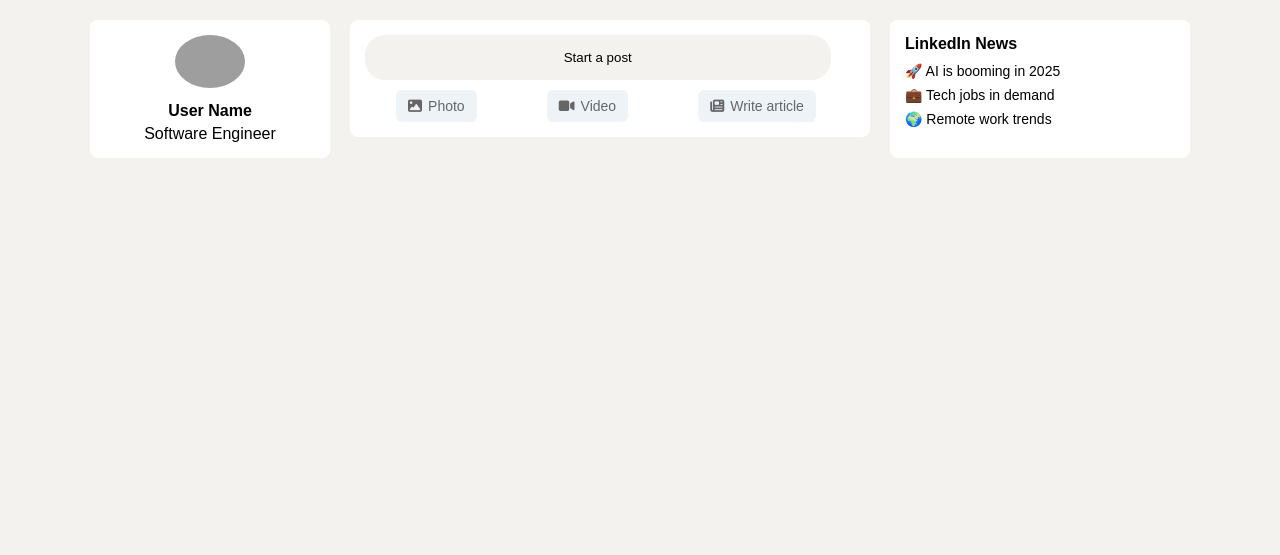
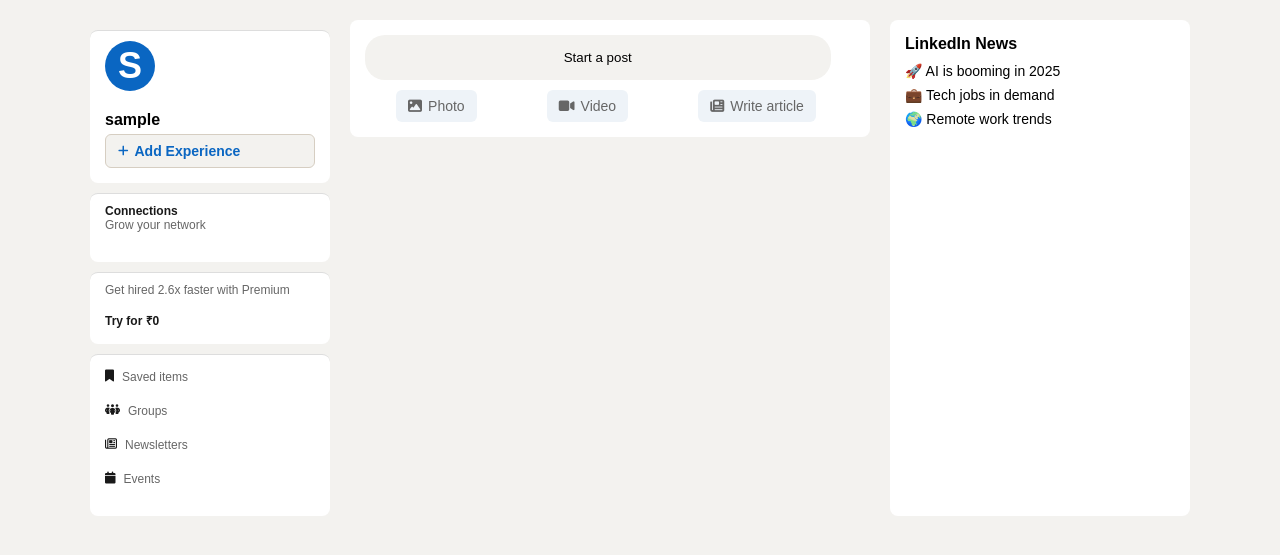
Before and after one commit to laxmansingh2397/LinkedIn-Clone_Django, a Django app: page /home/ in a window 1280 px wide. Shown: the part 72-627 px from the top of the page. Run offline with Django 5.2, Linux system fonts and the light colour scheme; the visitor is signed in with stand-in values (Sample User, id 1); data that the repository does not hold is empty; grey boxes are pictures that could not be loaded.

Commit message:
Added one feature of add experience on ui

```diff
--- a/main/forms.py
+++ b/main/forms.py
@@ -1,5 +1,5 @@
 from django import forms
-from .models import Post
+from .models import Post, Experience
 
 
 class PostForm(forms.ModelForm):
@@ -7,9 +7,35 @@ class PostForm(forms.ModelForm):
         model = Post
         fields = ['title', 'content', 'image', 'video', 'url']
         widgets = {
-            'content' : forms.Textarea(attrs={
+            'content': forms.Textarea(attrs={
                 'placeholder': "What do you want to talk about?",
                 'rows': 3,
                 'class': 'form-control'
             })
         }
+
+
+class ExperienceForm(forms.ModelForm):
+    class Meta:
+        model = Experience
+        fields = [
+            "title",
+            "employment_type",
+            "company",
+            "start_date",
+            "end_date",
+            "location",
+            "location_type",
+            "description",
+            "profile_headline",
+            "where_found",
+            "skills",
+            "media",
+        ]
+
+        widgets = {
+            "start_date": forms.DateInput(attrs={"type": "date"}),
+            "end_date": forms.DateInput(attrs={"type": "date"}),
+            "description": forms.Textarea(attrs={"rows": 3}),
+            "skills": forms.TextInput(attrs={"placeholder": "Comma-separated skills"}),
+        }
--- a/main/models.py
+++ b/main/models.py
@@ -19,12 +19,35 @@ class Profile(models.Model):
 # EXPERIENCE
 
 class Experience(models.Model):
+    EMPLOYMENT_TYPES = [
+        ("Full-time", "Full-time"),
+        ("Part-time", "Part-time"),
+        ("Internship", "Internship"),
+        ("Freelance", "Freelance"),
+        ("Trainee", "Trainee"),
+        ("Self-employed", "Self-employed"),
+    ]
+
+    LOCATION_TYPES = [
+        ("On-site", "On-site"),
+        ("Hybrid", "Hybrid"),
+        ("Remote", "Remote"),
+    ]
+
     user = models.ForeignKey(settings.AUTH_USER_MODEL, on_delete=models.CASCADE, related_name="experiences")
     title = models.CharField(max_length=255)
+    employment_type = models.CharField(max_length=50, choices=EMPLOYMENT_TYPES, blank=True, null=True)
     company = models.CharField(max_length=255)
     start_date = models.DateField()
     end_date = models.DateField(blank=True, null=True)
-    description = models.TextField(blank=True)
+    location = models.CharField(max_length=255, blank=True, null=True)
+    location_type = models.CharField(max_length=50, choices=LOCATION_TYPES, blank=True, null=True)
+    description = models.TextField(blank=True, null=True)
+    profile_headline = models.CharField(max_length=255, blank=True, null=True)
+    where_found = models.CharField(max_length=255, blank=True, null=True)  # e.g., LinkedIn, Referral
+    skills = models.TextField(blank=True, null=True)  # store comma-separated skills
+    media = models.FileField(upload_to="experience_media/", blank=True, null=True)
+    created_at = models.DateTimeField(auto_now_add=True)
 
     def __str__(self):
         return f"{self.title} at {self.company}"
--- a/main/static/css/home_page/styles.css
+++ b/main/static/css/home_page/styles.css
@@ -61,12 +61,17 @@ header {
     padding: 20px 0;
 }
 
+
 /* Left Sidebar */
 .sidebar-left {
     background: #fff;
     padding: 15px;
     border-radius: 8px;
-    text-align: center;
+    /* text-align: center; */
+    font-size: 12px;
+    border-top: 1px solid #ddd;
+    padding-top: 10px;
+    margin-top: 10px;
 }
 
 .sidebar-left img {
@@ -79,6 +84,85 @@ header {
     font-size: 16px;
     margin-bottom: 5px;
 }
+.sidebar-left p {
+    color: #666;
+    margin-bottom: 15px;
+}
+
+.premium span {
+    color: #191919;
+    font-weight: 600;
+    cursor: pointer;
+}
+
+.sidebar-icons {
+    display: flex;
+    gap: 8px;
+    justify-content: flex-start;
+    font-size: 12px;
+    color: #191919;
+    margin-top: 5px;
+}
+
+.connections span {
+    color: #191919;
+    font-weight: 600;
+}
+
+/* ========================================================== */
+
+/* left sidebar profile image */
+
+.profile-avatar img {
+    width: 80px;
+    height: 80px;
+    border-radius: 50%;
+    object-fit: cover;
+}
+
+/* Default avatar when no picture is uploaded */
+.default-avatar {
+    width: 50px;
+    height: 50px;
+    border-radius: 50%;
+    background-color: #0a66c2; /* LinkedIn blue */
+    color: white;
+    display: flex;
+    align-items: center;
+    justify-content: center;
+    font-size: 36px;
+    font-weight: bold;
+    text-transform: uppercase;
+    margin-bottom: 20px;
+}
+/* ============================================ */
+
+.linkedin-btn {
+    display: flex;
+    align-items: center;
+    justify-content: flex-start;
+    width: 100%;
+    padding: 8px 12px;
+    font-size: 14px;
+    font-weight: 600;
+    color: #0a66c2; /* LinkedIn blue text */
+    background-color: #f3f2ef; /* Light gray background */
+    border: 1px solid #d6cec2;
+    border-radius: 6px;
+    cursor: pointer;
+    transition: background-color 0.2s, border-color 0.2s;
+    text-align: left;
+}
+
+.linkedin-btn i {
+    font-size: 12px;
+}
+
+.linkedin-btn:hover {
+    background-color: #e6e6e6; /* Slightly darker on hover */
+    border-color: #c4c2c0;
+}
+
 
 /* Feed */
 .feed {
--- a/main/templates/home_page/home_page.html
+++ b/main/templates/home_page/home_page.html
@@ -61,13 +61,96 @@
     </header>
     <main class="container site-wrapper">
         <!-- Left Sidebar -->
-        <aside class="sidebar-left">
-            <div class="profile-card">
-                <img src="{% static 'images/logo.jpg' %}" alt="Profile Pic">
-                <h3>User Name</h3>
-                <p>Software Engineer</p>
+        <aside>
+            <div class="profile-card sidebar-left">
+                <!-- Profile Image -->
+                <div class="profile-avatar">
+                    {% if request.user.profile_picture %}
+                    <img src="{{ request.user.profile_picture.url }}" alt="Profile Pic">
+                    {% else %}
+                    <div class="default-avatar">
+                        {{ request.user.username|first|upper }}
+                    </div>
+                    {% endif %}
+                </div>
+
+                <!-- Username -->
+                <h3>{{ request.user.username }}</h3>
+
+                <!-- Education (if exists) -->
+                {% if request.user.education %}
+                <p><strong>Education:</strong> {{ request.user.education }}</p>
+                {% endif %}
+
+                <!-- Location (if exists) -->
+                {% if request.user.location %}
+                <p><strong>Location:</strong> {{ request.user.location }}</p>
+                {% endif %}
+
+                <!-- Latest Experience Company (if any) -->
+                {% if experiences %}
+                {% with experiences.0 as latest_exp %}
+                <p><strong>Company:</strong> {{ latest_exp.company }}</p>
+                {% endwith %}
+                {% endif %}
+
+                <!-- Add Experience Button (only if no experience) -->
+                {% if not experiences %}
+                <button id="addExperienceBtn" class="linkedin-btn">
+                    <i class="fa-solid fa-plus" style="margin-right: 6px;"></i>
+                    Add Experience
+                </button>
+                {% endif %}
+            </div>
+
+
+            <div class="connections sidebar-left">
+                <p><span>Connections</span><br>Grow your network</p>
+            </div>
+            <div class="premium sidebar-left">
+                <p>Get hired 2.6x faster with Premium</p>
+                <span>Try for ₹0</span>
+            </div>
+            <div class="sidebar-left">
+                <div class="sidebar-icons">
+                    <i class="fa-solid fa-bookmark"></i>
+                    <p>Saved items</p>
+                </div>
+                <div class="sidebar-icons">
+                    <i class="fa-solid fa-people-group"></i>
+                    <p>Groups</p>
+                </div>
+                <div class="sidebar-icons">
+                    <i class="fa-regular fa-newspaper"></i>
+                    <p>Newsletters</p>
+                </div>
+                <div class="sidebar-icons">
+                    <i class="fa-solid fa-calendar"></i>
+                    <p>Events</p>
+                </div>
             </div>
         </aside>
+
+        <!-- Experience Modal -->
+
+        <div id="experienceModal" class="modal" style="display:none;">
+            <div class="modal-content">
+                <div class="experience-modal-scroll">
+                    <span class="close">&times;</span>
+                    <h2>Add Experience</h2>
+                    <form id="experienceForm" method="POST" enctype="multipart/form-data"
+                        action="{% url 'add_experience' %}">
+                        {% csrf_token %}
+                        {{ experience_form.as_p }}
+                        <button type="submit">Save</button>
+                    </form>
+                </div>
+            </div>
+
+        </div>
+
+
+
 
         <!-- Feed Section -->
         <section class="feed">
--- a/main/urls.py
+++ b/main/urls.py
@@ -8,6 +8,7 @@ urlpatterns = [
     path('home/', views.home, name='home'),
     path('login/', views.login_view, name='login'),
     path('signup/', views.signup_view, name='signup'),
+    path('add-experience/', views.add_experience, name="add_experience"),
 ]
 
 if settings.DEBUG:
--- a/main/views.py
+++ b/main/views.py
@@ -4,8 +4,8 @@ from django.contrib.auth.models import User
 from django.contrib import messages
 from django.core.exceptions import ObjectDoesNotExist
 from django.contrib.auth.decorators import login_required
-from .models import Post
-from .forms import PostForm
+from .models import Post, Experience
+from .forms import PostForm, ExperienceForm
 
 
 # Create your views here.
@@ -79,4 +79,23 @@ def home(request):
         form = PostForm()
 
     posts = Post.objects.all().order_by("-created_at")
-    return render(request, 'home_page/home_page.html', {"posts": posts, "form": form})
+    experiences = Experience.objects.filter(user=request.user).order_by("-start_date")
+    experience_form = ExperienceForm()
+
+    return render(request, 'home_page/home_page.html', {"posts": posts, "form": form,"experience_form": experience_form,  "experiences": experiences})
+
+
+@login_required
+def add_experience(request):
+    if request.method == "POST":
+        form = ExperienceForm(request.POST, request.FILES)
+        if form.is_valid():
+            experience = form.save(commit=False)
+            experience.user = request.user
+            experience.save()
+            messages.success(request, "Experience added successfully")
+        else:
+            messages.error(request, "Failed to add experience")
+            print(form.errors)
+
+    return redirect("home")
```
Also changed, not shown: other parts of main/static/css/home_page/styles.css (+20 -21 lines), main/static/js/modal.js (+38 -44 lines), main/templates/default_page/index.html (+0 -7 lines), main/migrations/0004_experience_created_at_experience_current_and_more.py (added), main/migrations/0005_remove_experience_current.py (added).
